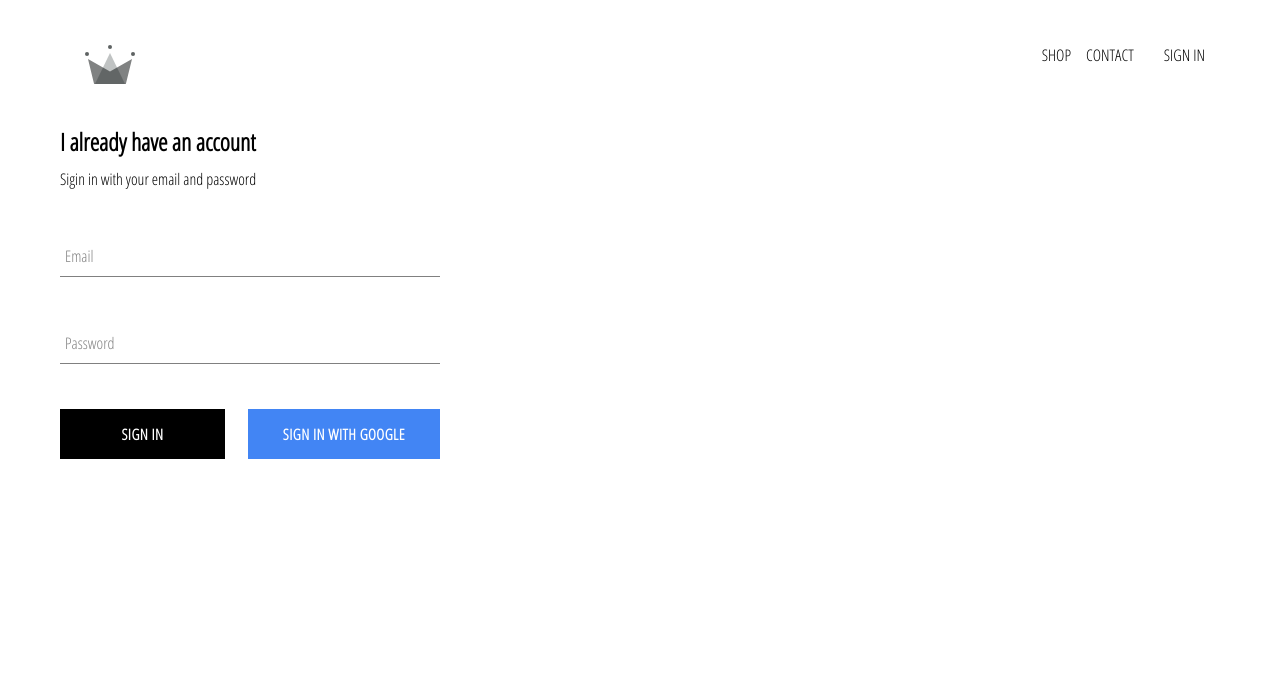
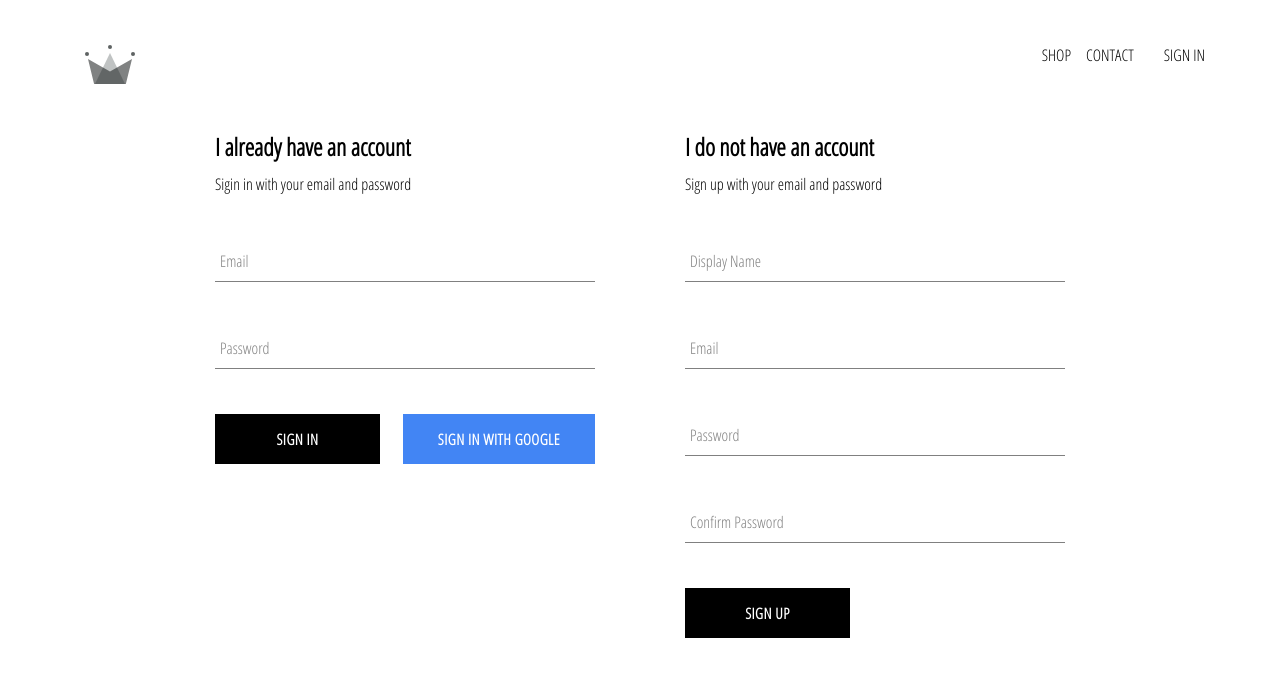
Before and after one commit to Timilehin-bello/crown-clothing, a React (Create React App) app: page /signin in a window 1280 px wide. Shown: the top 676 px of the page. Built offline with nearby package versions, Linux system fonts and the light colour scheme; no server answers.

Commit message:
Implemented firebase utilities and included abillity to store authenticated users into firestore database

```diff
--- a/src/App.js
+++ b/src/App.js
@@ -1,11 +1,12 @@
 import React from 'react';
 import './App.css';
+
 import Homepage from './pages/Homepage/Homepage';
 import { Route, Switch } from 'react-router-dom';
 import ShopPage from './pages/Shop/ShopPage';
 import Header from './components/Header/Header';
 import SignInAndSignUp from './pages/SignInAndSignUp/SignInAndSignUp';
-import { auth } from './firebase/firebaseUtils';
+import { auth, createUserProfileDocument } from './firebase/firebaseUtils';
 
 
 
@@ -21,10 +22,24 @@
   unsubscribeFromAuth = null;
 
   componentDidMount() {
-    this.unsubscribeFromAuth =  auth.onAuthStateChanged(user => {
-      this.setState({ currentUser: user});
-      console.log(user)
-    })
+    this.unsubscribeFromAuth =  auth.onAuthStateChanged(async userAuth => {
+
+      if(userAuth) {
+        const userRef = await createUserProfileDocument(userAuth)
+        userRef.onSnapshot(snapShot => {
+          this.setState({
+            currentUser: {
+              id: snapShot.id,
+              ...snapShot.data()
+            }
+          }, () => {
+            console.log(this.state)
+          })
+        })
+      } else {
+        this.setState({currentUser: userAuth});
+      }
+    });
   }
 
   componentWillUnmount() {
--- /dev/null
+++ b/src/components/SignUp/SignUp.js
@@ -0,0 +1,95 @@
+import React, { Component } from 'react';
+import FormInput from '../FormInput/FormInput';
+import CustomButton from '../CustomButton/CustomButton';
+import { auth, createUserProfileDocument } from '../../firebase/firebaseUtils';
+import './SignUp.scss';
+
+class SignUp extends Component {
+    constructor(props) {
+        super(props)
+
+        this.state = {
+            displayName: '',
+            email: '',
+            password: '',
+            confirmPassword: ''
+
+        }
+    }
+    handleSubmit = async event => {
+        event.preventDefault()
+        const {displayName, email, password,  confirmPassword} = this.state;
+        if(password !== confirmPassword) {
+            alert("Password don't match");
+            return;
+        }
+        try {
+            const {user} = await auth.createUserWithEmailAndPassword(email, password);
+            await createUserProfileDocument(user, {displayName});
+            this.setState({
+                displayName: '',
+                email: '',
+                password: '',
+                confirmPassword: ''
+
+            })
+        } catch (error) {
+            console.error(error)
+        }
+    }
+handleChange = event => {
+    const { name, value} = event.target;
+    this.setState({[name]: value})
+}
+
+
+    render() {
+        const {displayName, email, password,  confirmPassword} = this.state;
+        return (
+            <div className='sign-up' >
+                <h2 className='title' >I do not have an account</h2>
+                <span>Sign up with your email and password</span>
+                <form className='sign-up-form' onSubmit={this.handleSubmit} >
+
+                    <FormInput
+                        type='text'
+                        name='displayName'
+                        value={displayName}
+                        onChange={this.handleChange}
+                        label='Display Name'
+                        required
+                    />
+                    <FormInput
+                        type='email'
+                        name='email'
+                        value={email}
+                        onChange={this.handleChange}
+                        label='Email'
+                        required
+                    />
+
+                    <FormInput
+                        type='password'
+                        name='password'
+                        value={password}
+                        onChange={this.handleChange}
+                        label='Password'
+                        required
+                    />
+                    <FormInput
+                        type='password'
+                        name='confirmPassword'
+                        value={confirmPassword}
+                        onChange={this.handleChange}
+                        label='Confirm Password'
+                        required
+                    />
+                    <CustomButton type='submit' > sign up</CustomButton>
+
+                </form>
+            </div>
+        )
+    }
+}
+
+export default SignUp;
--- /dev/null
+++ b/src/components/SignUp/SignUp.scss
@@ -0,0 +1,9 @@
+.sign-up {
+  display: flex;
+  flex-direction: column;
+  width: 380px;
+
+  .title {
+    margin: 10px 0;
+  }
+}
--- a/src/firebase/firebaseUtils.js
+++ b/src/firebase/firebaseUtils.js
@@ -13,6 +13,33 @@
   measurementId: "G-B5TPX9SN4G"
 };
 
+export const createUserProfileDocument = async (userAuth, additionalData) => {
+  if(!userAuth) return;
+  const userRef = firestore.doc(`users/${userAuth.uid}`);
+  const snapShot = await userRef.get();
+
+  console.log(snapShot);
+
+  if(!snapShot.exists) {
+    const { displayName, email} = userAuth;
+    const createdAt = new Date();
+
+    try {
+      await userRef.set({
+        displayName,
+        email,
+        createdAt,
+        ...additionalData
+      })
+    } catch (error) {
+      console.log('error creating user', error.message)
+    }
+  }
+
+  return userRef;
+
+}
+
 firebase.initializeApp(config);
 
 export const auth = firebase.auth();
--- a/src/pages/SignInAndSignUp/SignInAndSignUp.js
+++ b/src/pages/SignInAndSignUp/SignInAndSignUp.js
@@ -1,10 +1,13 @@
 import React from 'react';
 import './SignInAndSignUp.scss';
 import SignIn from '../../components/SignIn/SignIn';
+import SignUp from '../../components/SignUp/SignUp';
+import './SignInAndSignUp.scss';
 const SignInAndSignUp = () => {
     return (
-        <div>
+        <div className='sign-in-and-sign-up'>
             <SignIn/>
+            <SignUp/>
         </div>
     )
 }
--- a/src/pages/SignInAndSignUp/SignInAndSignUp.scss
+++ b/src/pages/SignInAndSignUp/SignInAndSignUp.scss
@@ -0,0 +1,6 @@
+.sign-in-and-sign-up {
+    width: 850px;
+    display: flex;
+    justify-content: space-between;
+    margin: 30px auto;
+  }
```
Also changed, not shown: src/components/SignIn/SignIn.scss (+5 -5 lines), src/App.css (line endings or trailing spaces). Lines whose indentation alone changed are shown as unchanged.
